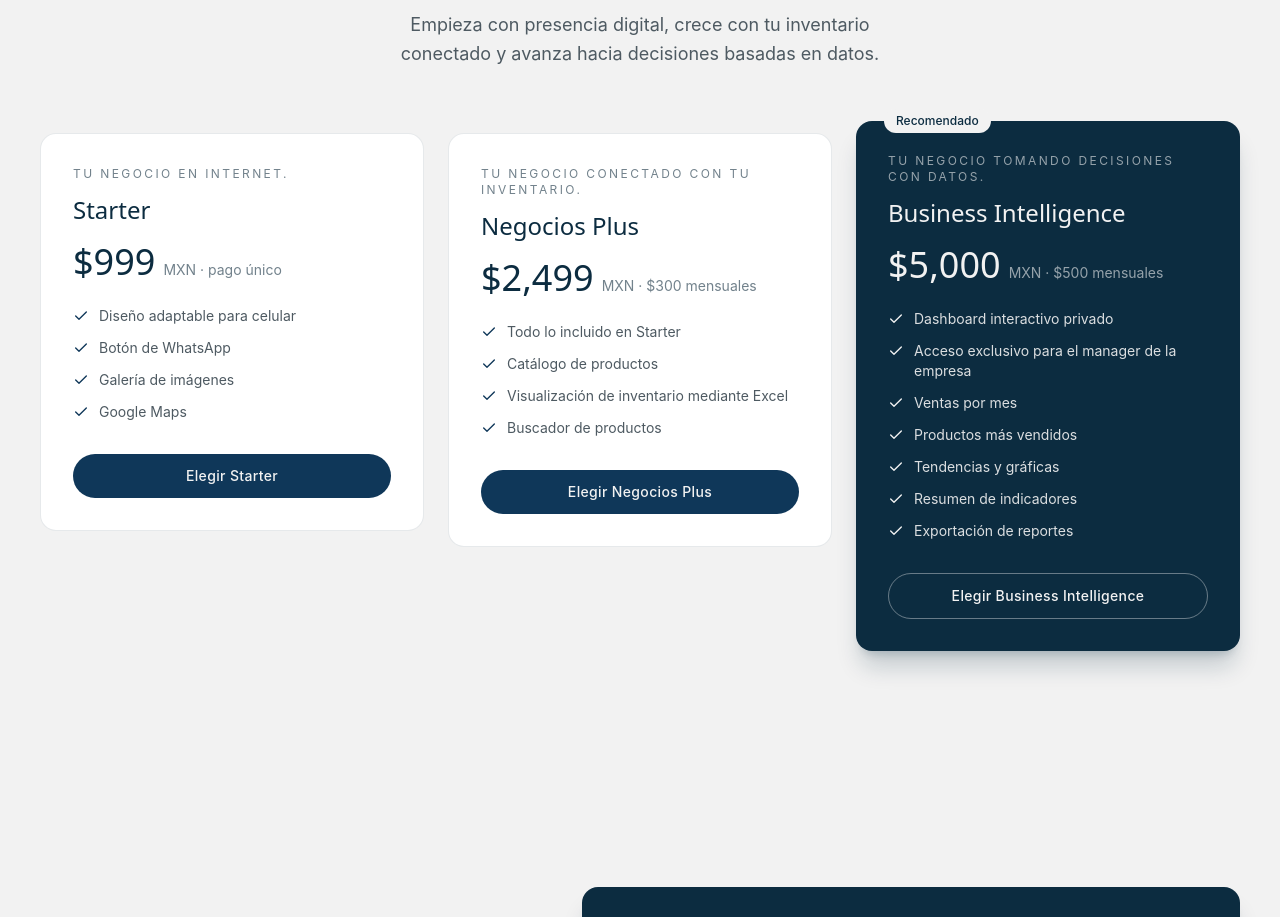
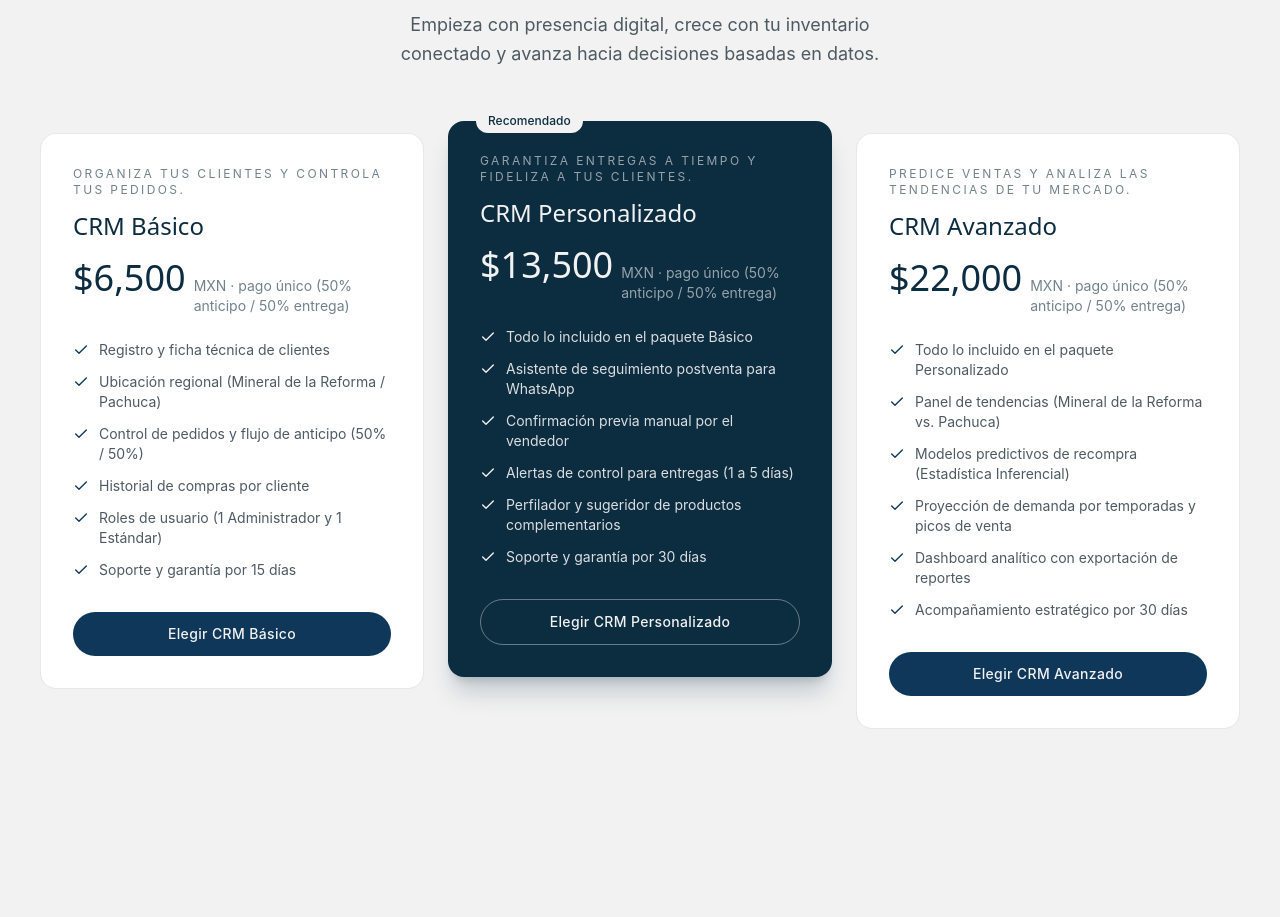
Before and after one commit to a01713728-max/viznet-landing-page, a React (Vite) app: page / in a window 1280 px wide. Shown: the part 4573-5490 px from the top of the page. Built offline with nearby package versions, Linux system fonts and the light colour scheme.

Commit message:
Cambio de precios y cosas

```diff
--- a/src/data/siteData.js
+++ b/src/data/siteData.js
@@ -145,60 +145,64 @@ export const process = [
 // EDITAR AQUÍ LOS PAQUETES Y PRECIOS
 export const pricingPlans = [
   {
-    id: 'starter',
-    name: 'Starter',
-    narrative: 'Tu negocio en Internet.',
-    price: '999',
+    id: 'crm-basico',
+    name: 'CRM Básico',
+    narrative: 'Organiza tus clientes y controla tus pedidos.',
+    price: '6,500',
     currency: 'MXN',
-    priceNote: 'pago único',
+    priceNote: 'pago único (50% anticipo / 50% entrega)',
     highlighted: false,
     features: [
-      'Diseño adaptable para celular',
-      'Botón de WhatsApp',
-      'Galería de imágenes',
-      'Google Maps',
+      'Registro y ficha técnica de clientes',
+      'Ubicación regional (Mineral de la Reforma / Pachuca)',
+      'Control de pedidos y flujo de anticipo (50% / 50%)',
+      'Historial de compras por cliente',
+      'Roles de usuario (1 Administrador y 1 Estándar)',
+      'Soporte y garantía por 15 días',
     ],
-    ctaLabel: 'Elegir Starter',
-    whatsappMessage: 'Hola, VizNet. Me interesa contratar el paquete Starter de $999 MXN.',
+    ctaLabel: 'Elegir CRM Básico',
+    whatsappMessage: 'Hola, me interesa contratar el paquete CRM Básico de $6,500 MXN.',
   },
   {
-    id: 'negocios-plus',
-    name: 'Negocios Plus',
-    narrative: 'Tu negocio conectado con tu inventario.',
-    price: '2,499',
+    id: 'crm-personalizado',
+    name: 'CRM Personalizado',
+    narrative: 'Garantiza entregas a tiempo y fideliza a tus clientes.',
+    price: '13,500',
     currency: 'MXN',
-    priceNote: '$300 mensuales',
+    priceNote: 'pago único (50% anticipo / 50% entrega)',
+    highlighted: true,
+    features: [
+      'Todo lo incluido en el paquete Básico',
+      'Asistente de seguimiento postventa para WhatsApp',
+      'Confirmación previa manual por el vendedor',
+      'Alertas de control para entregas (1 a 5 días)',
+      'Perfilador y sugeridor de productos complementarios',
+      'Soporte y garantía por 30 días',
+    ],
+    ctaLabel: 'Elegir CRM Personalizado',
+    whatsappMessage: 'Hola, me interesa contratar el paquete CRM Personalizado de $13,500 MXN.',
+  },
+  {
+    id: 'crm-avanzado',
+    name: 'CRM Avanzado',
+    narrative: 'Predice ventas y analiza las tendencias de tu mercado.',
+    price: '22,000',
+    currency: 'MXN',
+    priceNote: 'pago único (50% anticipo / 50% entrega)',
     highlighted: false,
     features: [
-      'Todo lo incluido en Starter',
-      'Catálogo de productos',
-      'Visualización de inventario mediante Excel',
-      'Buscador de productos',
+      'Todo lo incluido en el paquete Personalizado',
+      'Panel de tendencias (Mineral de la Reforma vs. Pachuca)',
+      'Modelos predictivos de recompra (Estadística Inferencial)',
+      'Proyección de demanda por temporadas y picos de venta',
+      'Dashboard analítico con exportación de reportes',
+      'Acompañamiento estratégico por 30 días',
     ],
-    ctaLabel: 'Elegir Negocios Plus',
-    whatsappMessage: 'Hola, VizNet. Me interesa contratar el paquete Negocios Plus de $2,499 MXN.',
-  },
-  {
-    id: 'business-intelligence',
-    name: 'Business Intelligence',
-    narrative: 'Tu negocio tomando decisiones con datos.',
-    price: '5,000',
-    currency: 'MXN',
-    priceNote: '$500 mensuales',
-    highlighted: true,
-    features: [
-      'Dashboard interactivo privado',
-      'Acceso exclusivo para el manager de la empresa',
-      'Ventas por mes',
-      'Productos más vendidos',
-      'Tendencias y gráficas',
-      'Resumen de indicadores',
-      'Exportación de reportes',
-    ],
-    ctaLabel: 'Elegir Business Intelligence',
-    whatsappMessage: 'Hola, VizNet. Me interesa contratar el paquete Business Intelligence de $5,000 MXN.',
+    ctaLabel: 'Elegir CRM Avanzado',
+    whatsappMessage: 'Hola, me interesa contratar el paquete CRM Avanzado de $22,000 MXN.',
   },
 ];
+
 
 // EDITAR AQUÍ EL CONTENIDO DE LA SECCIÓN BUSINESS INTELLIGENCE
 export const businessIntelligence = {
```
